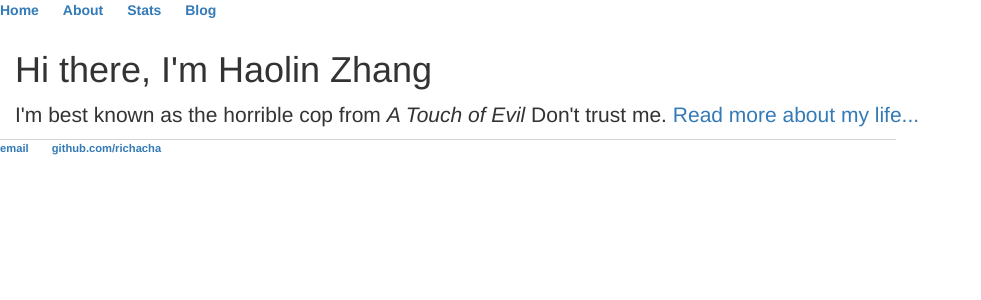
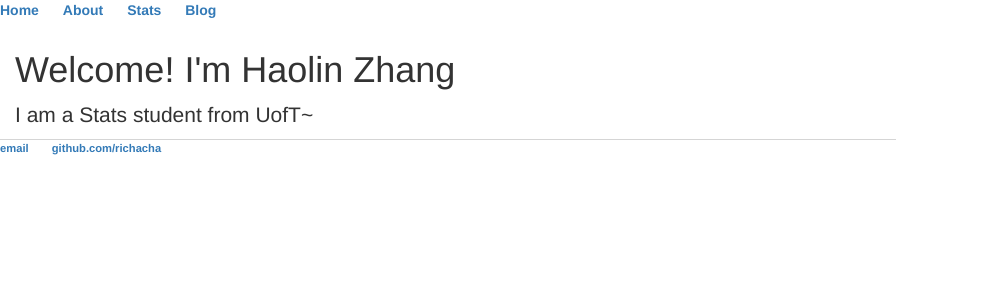
Before and after one commit to Richacha/haolinzhang.github.io, a Jekyll site: the page built from index.html, in a window 1280 px wide. Shown: the top 300 px of the page, without its empty margins (0-981 px from the left). Built offline with Jekyll 4.4.1, drawn with Linux system fonts in a browser that asks for light colours.

Commit message:
Update index.html

```diff
--- a/index.html
+++ b/index.html
@@ -3,6 +3,6 @@ layout: default
 title: Haolin Zhang
 ---
 <div class="blurb">
-	<h1>Hi there, I'm Haolin Zhang</h1>
-	<p>I'm best known as the horrible cop from <em>A Touch of Evil</em> Don't trust me. <a href="/about">Read more about my life...</a></p>
+	<h1>Welcome! I'm Haolin Zhang</h1>
+	<p>I am a Stats student from UofT~</p>
 </div><!-- /.blurb -->
```
